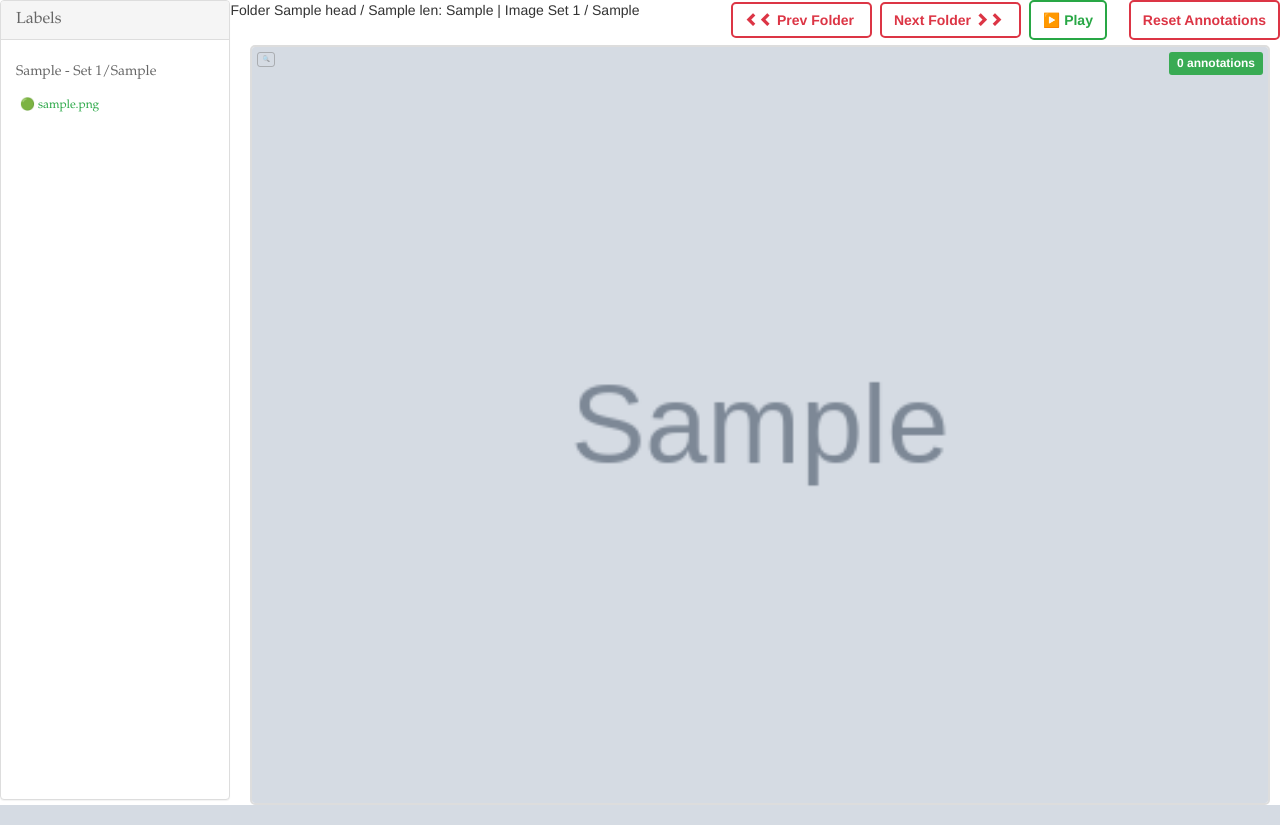
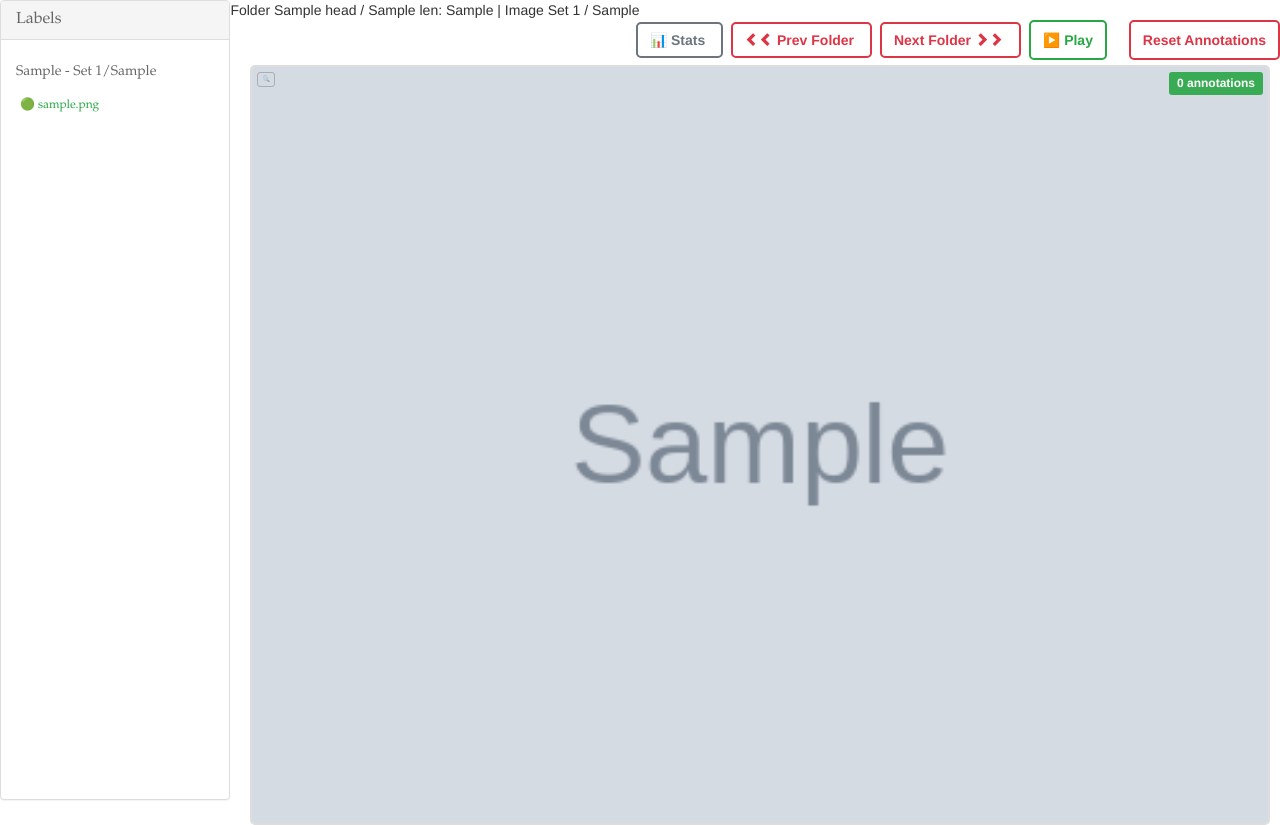
Before and after one commit to 2000pd3rvr/auto_object_annotator_0.0.4, a Flask app: template templates/tagger.html in a window 1280 px wide. Run offline with Flask 3, Linux system fonts and the light colour scheme; the template is opened without the code that fills it: most values are stand-ins (such as "Sample title", 1, 10 or a date in 2020); grey boxes marked "Sample" are stand-in pictures; some libraries are stand-ins or nearby versions; some web fonts are replaced.

Commit message:
Add cumulative analytics tracking with persistent statistics (visits, unique visitors, countries, dates)

```diff
--- a/app.py
+++ b/app.py
@@ -12,6 +12,11 @@ from io import BytesIO
 from PIL import Image
 import tempfile
 import shutil
+import json
+from datetime import datetime
+import hashlib
+import threading
+import requests
 
 app = Flask(__name__)
 app.config['SEND_FILE_MAX_AGE_DEFAULT'] = 0
@@ -19,10 +24,15 @@ app.config['SEND_FILE_MAX_AGE_DEFAULT'] = 0
 @app.route('/')
 def index():
     """Redirect root URL to tagger"""
+    # Track visit
+    track_visit()
     return redirect(url_for('tagger'))
 
 @app.route('/tagger')
 def tagger():
+    # Track visit
+    track_visit()
+
     # Check if dataset was loaded successfully
     folder_sets = app.config.get("FOLDER_SETS", [])
     if not folder_sets:
--- a/requirements.txt
+++ b/requirements.txt
@@ -2,3 +2,4 @@ flask
 datasets
 huggingface_hub
 Pillow
+requests
--- a/templates/tagger.html
+++ b/templates/tagger.html
@@ -129,6 +129,11 @@
     <div class="row">
         <text>Folder {{ head }} / {{ len }}: {{ current_folder }} | Image Set {{ image_set_index }} / {{ max_sets }}</text>
         <div style="float:right;">
+            <!-- Statistics Link -->
+            <a href="/stats" style="background: transparent; color: #6c757d; border: 2px solid #6c757d; padding: 8px 12px; border-radius: 5px; text-decoration: none; font-size: 14px; margin-right: 8px; font-weight: bold;" title="View Analytics Statistics">
+                📊 Stats
+            </a>
+
             <!-- Folder Navigation - Always available in continuous loop mode -->
             <a href="/prev_folder" style="background: transparent; color: #dc3545; border: 2px solid #dc3545; padding: 8px 12px; border-radius: 5px; text-decoration: none; font-size: 14px; margin-right: 8px; font-weight: bold;" title="Previous folder (loops to end)">
                 <span class="glyphicon glyphicon-chevron-left"></span><span class="glyphicon glyphicon-chevron-left"></span> Prev Folder
```
